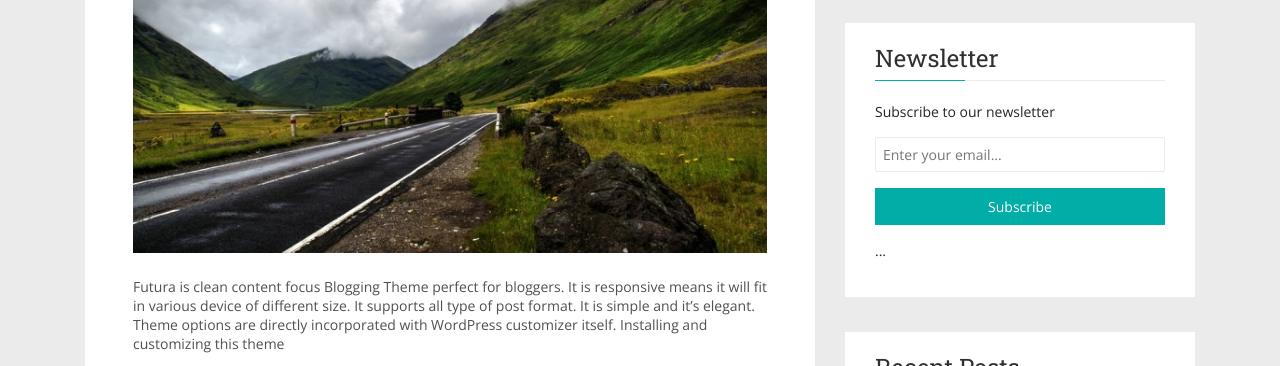
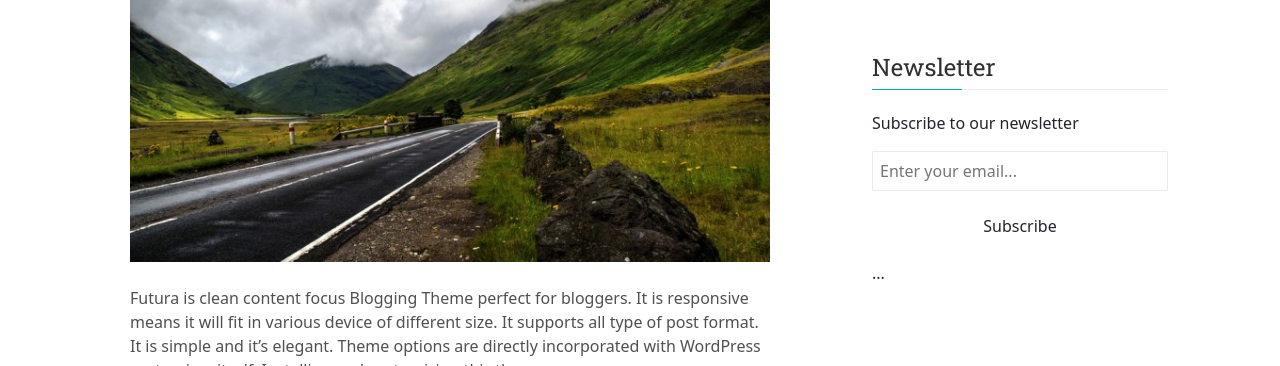
Before and after one commit to safeermaan/futura-blog-clone, a plain HTML site: page index.html in a window 1280 px wide. Shown: the part 564-930 px from the top of the page. Drawn offline with nearby package versions, Linux system fonts and the light colour scheme.

Commit message:
Update index.html

```diff
--- a/index.html
+++ b/index.html
@@ -11,6 +11,7 @@
     <link rel="preconnect" href="https://fonts.gstatic.com" crossorigin>
     <link href="https://fonts.googleapis.com/css2?family=Open+Sans:ital,wght@0,300..800;1,300..800&display=swap" rel="stylesheet">
     <link href="https://fonts.googleapis.com/css2?family=Roboto+Slab:wght@400;700&display=swap" rel="stylesheet">
+    <link href="https://cdn.jsdelivr.net/npm/bootstrap@5.3.1/dist/css/bootstrap.min.css" rel="stylesheet" integrity="sha384-qXYhQI9GVfG5fnFx7JFYztARkkgWmYJ0XoZ8F1ZgH8FZ/lB0yRPhtYk66Yu9b8/" crossorigin="anonymous">
 </head>
 <body>
     <header class="main-header">
@@ -417,6 +418,7 @@
 
 
     <script src="node_modules/bootstrap/dist/js/bootstrap.bundle.js"></script>
+    <script src="https://cdn.jsdelivr.net/npm/bootstrap@5.3.1/dist/js/bootstrap.bundle.min.js" integrity="sha384-syXZ0YOmrYpggucbz6W8S6m+UN+Y4Npld/y9+N9tHS4MZ/hL8vUKenxKXaRZaVZw" crossorigin="anonymous"></script>
     <script src="app.js"></script>
 </body>
 </html>
```
